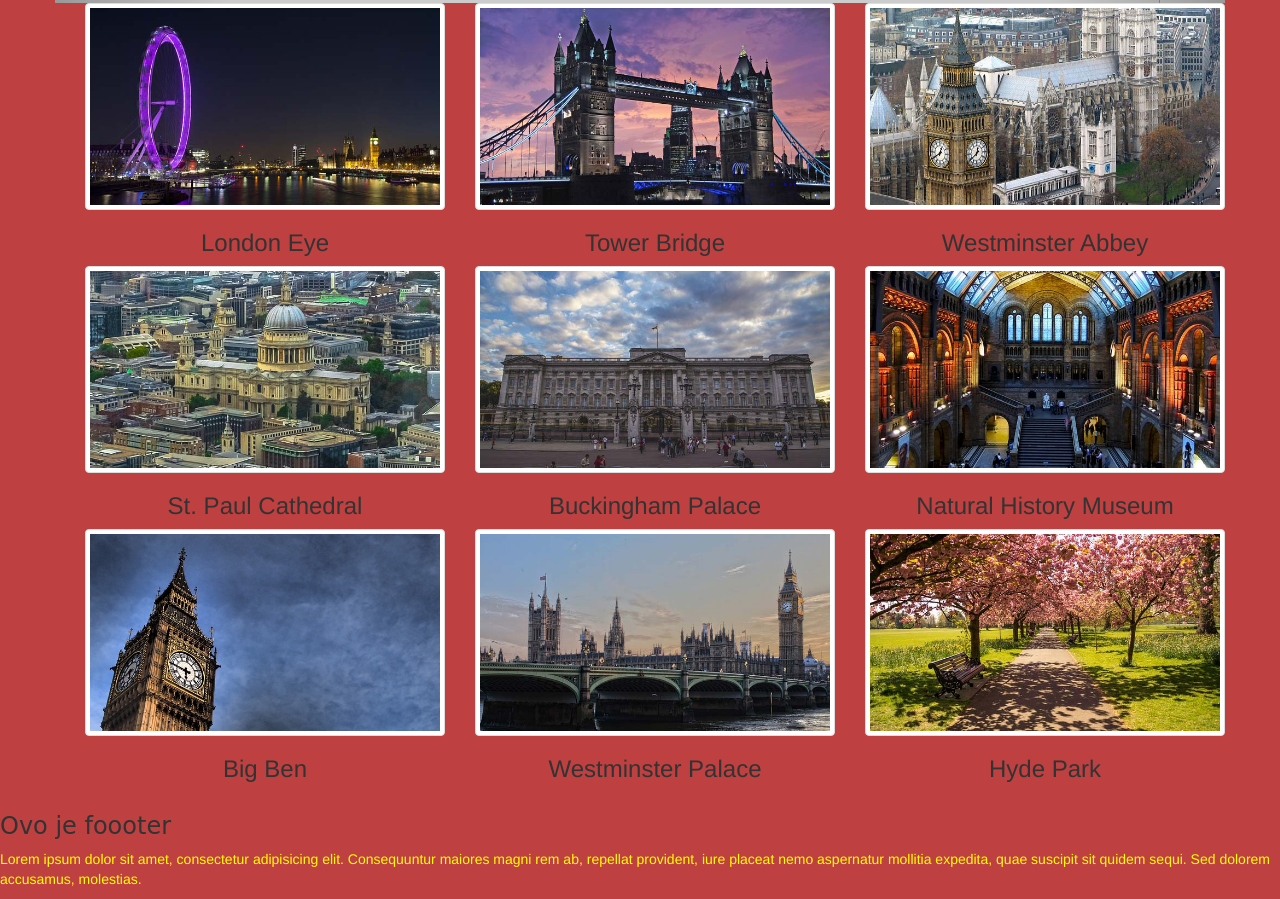
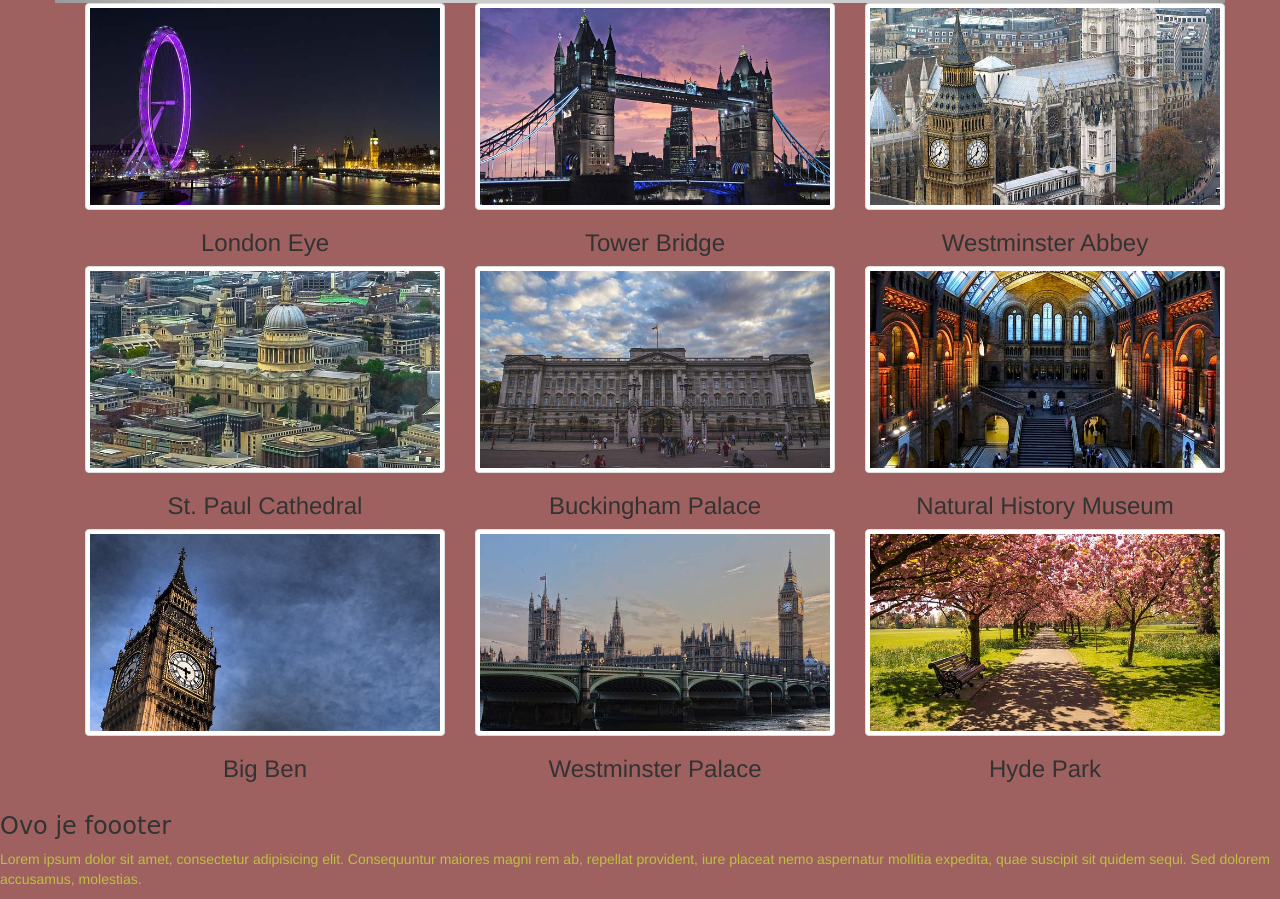
Before and after one commit to sashalex64/ud_workflow, a website: page app/index.html in a window 1280 px wide. Shown: the part 241-1140 px from the top of the page. Drawn offline with Linux system fonts and the light colour scheme; placeholder pictures from the web are drawn by us.

Commit message:
Third commit

```diff
--- a/src/scss/app.scss
+++ b/src/scss/app.scss
@@ -1,7 +1,7 @@
 /*     STYLES     */
 
-$bg-color: desaturate(red, 50%);
-$tx-color:#fff;
+$bg-color: desaturate(red, 75%);
+$tx-color:darken(#fff, 25%);
 body {
     background-color: $bg-color;
 }
@@ -27,6 +27,6 @@ footer {
         font-family: cursive;
     }
     p {
-         color:yellow;
+         color:desaturate(yellow, 50%);
     }
 }
```
Also changed, not shown: app/css/app.css, 1 other file.
